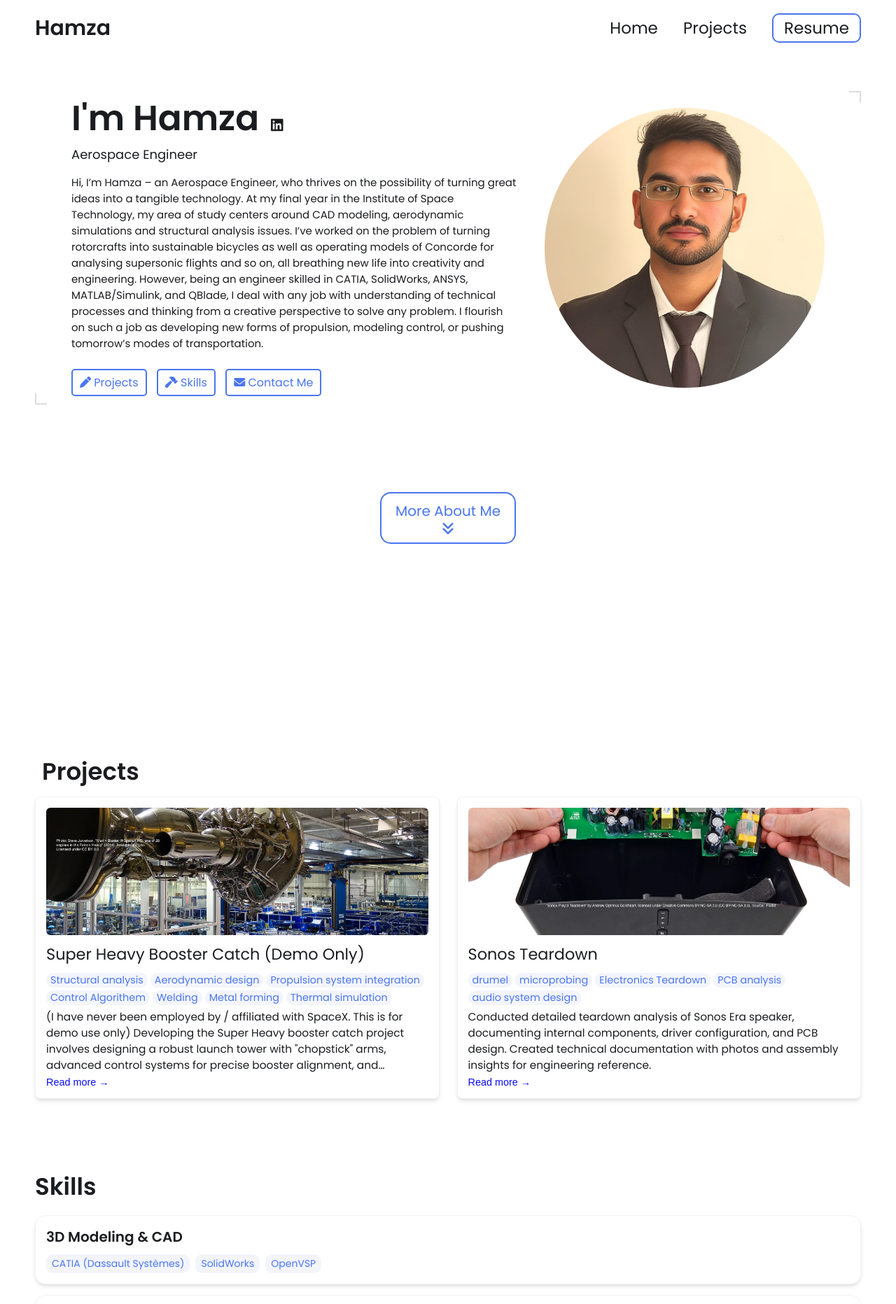
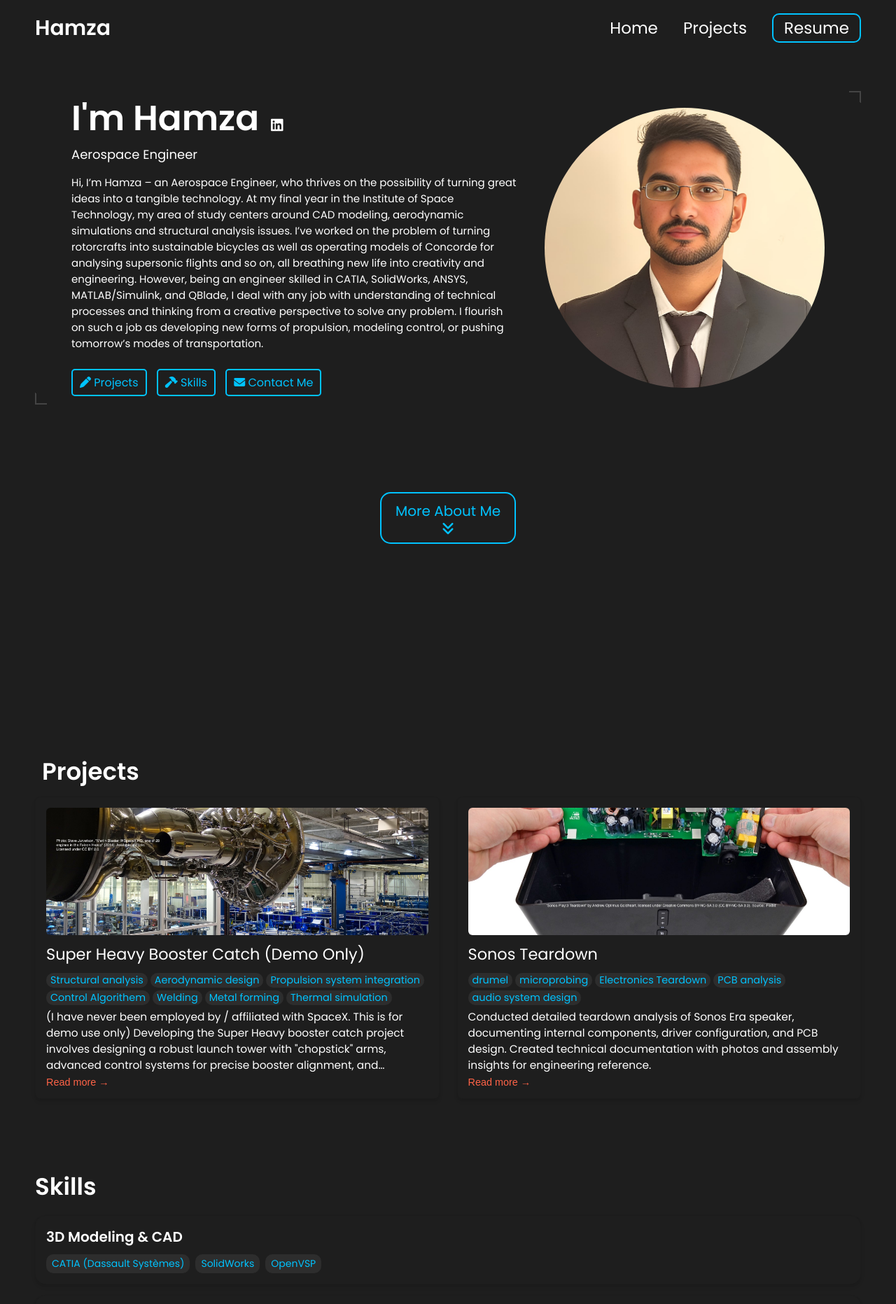
Before and after one commit to humxah007/humxah007.github.io, a Jekyll site: the page built from index.html, in a window 1280 px wide. Shown: the top 1863 px of the page at 70% size. Built offline with Jekyll 4.4.1, drawn with Linux system fonts in a browser that asks for light colours.

Commit message:
Update _config.yml

```diff
--- a/_config.yml
+++ b/_config.yml
@@ -104,47 +104,24 @@ formspree-key:   https://formspree.io/f/movdkvor
 
 
 
-# Active theme (Updatethis to switch themes). Make sure to keep the indentation the samne.
-colors: # this is the basic theme
-  text: "#1a1c20"
-  border: "#ddd"
-  link: "#4a76ee"
-  highlight: "#0c0cf2"
-  background: "#ffffff"
-  light_background: "#f3f5fb"
+# Active theme (Updatethis to switch themes). Make sure to keep the indentation the same.
+colors: # This is the basic theme
+  text: "#FFFFFF"  # White text to contrast with dark background
+  border: "#444444"  # Dark border for subtle contrasts
+  link: "#00C3FF"  # Bright cyan for links (spacey look)
+  highlight: "#FF6347"  # Bright coral for highlighted text
+  background: "#1E1E1E"  # Dark background (space grey)
+  light_background: "#2D2D2D"  # Slightly lighter background for sections
 
-# A few examples.
-basic theme:
-  text: "#1a1c20"
-  border: "#ddd"
-  link: "#4a76ee"
-  highlight: "#0c0cf2"
-  background: "#ffffff"
-  light_background: "#f3f5fb"
+# Example Space Grey Theme:
+space-grey-theme:
+  text: "#FFFFFF"  # White text for readability
+  border: "#444444"  # Subtle borders
+  link: "#00C3FF"  # Bright cyan for links (space theme)
+  highlight: "#FF6347"  # Bright coral for highlights
+  background: "#1E1E1E"  # Dark background for that space vibe
+  light_background: "#2D2D2D"  # Lighter background for certain areas
 
-  mint theme:
-  text: "#2c3333"
-  border: "#e0f2ef"
-  link: "#40b3a2"
-  highlight: "#2a9d8f"
-  background: "#f7fbfa"
-  light_background: "#f0f9f7"
-
-lemon theme:
-  text: "#2d2926"
-  border: "#f7f3e3"
-  link: "#ffc94d"
-  highlight: "#ffb800"
-  background: "#fffdf5"
-  light_background: "#fff9e6"
-
-  pink theme:
-  text: "#2d2d2d"
-  border: "#f8e2e2"
-  link: "#ff8fa3"
-  highlight: "#ff4d6d"
-  background: "#fff8f8"
-  light_background: "#fff5f6"
 
 
 
```
